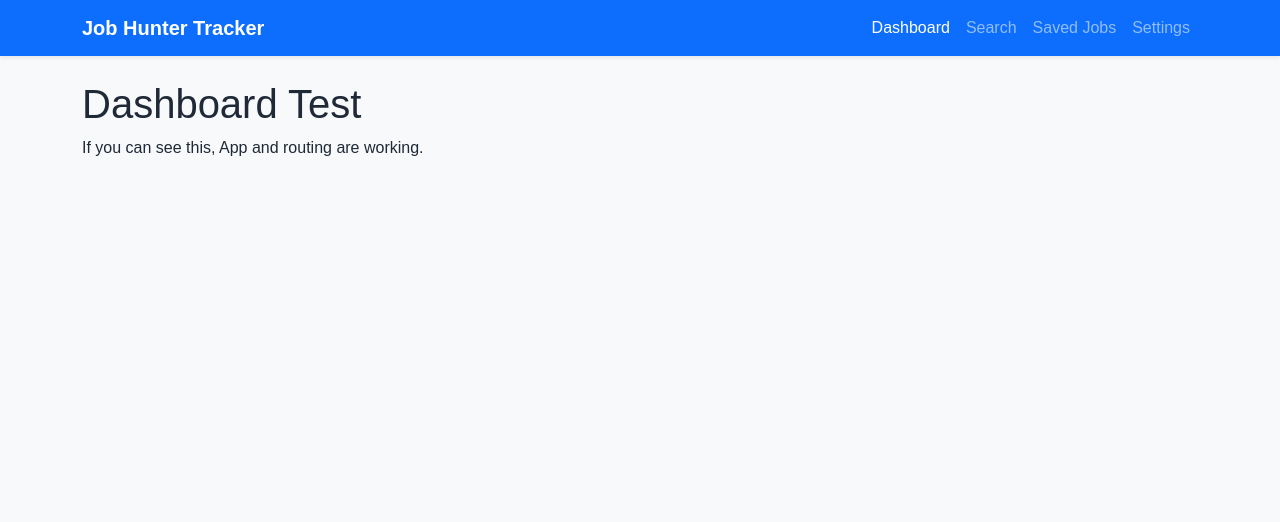
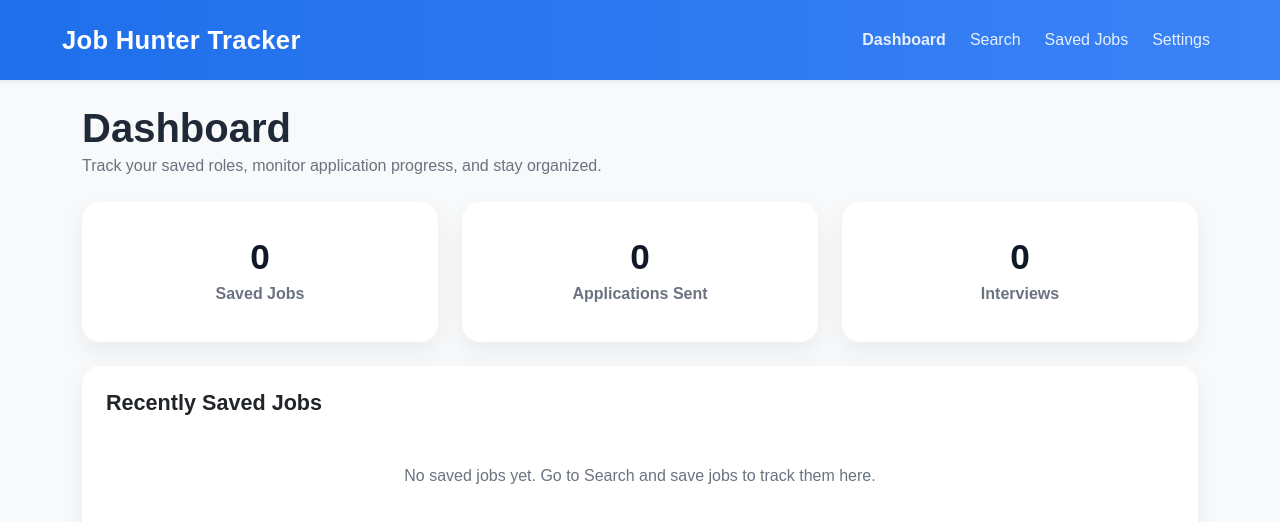
Before and after one commit to GansonKari-FS/portfolio-project-app, a React (Vite) app in the folder client/: page / in a window 1280 px wide. Shown: the top 522 px of the page. Built offline with nearby package versions, Linux system fonts and the light colour scheme.

Commit message:
fully functional app
made some major changes now all is left is the design

```diff
--- a/client/src/App.css
+++ b/client/src/App.css
@@ -1,12 +1,7 @@
-* {
-  box-sizing: border-box;
+body {
   margin: 0;
-  padding: 0;
-}
-
-body {
-  font-family: Arial, sans-serif;
-  background: #f5f7fb;
+  font-family: Arial, Helvetica, sans-serif;
+  background: #f4f7fb;
   color: #1f2937;
 }
 
@@ -14,199 +9,141 @@ a {
   text-decoration: none;
 }
 
-.app-shell {
-  min-height: 100vh;
+.navbar {
+  background: linear-gradient(90deg, #1f6feb, #3b82f6) !important;
 }
 
-.navigation {
-  background: white;
-  padding: 1.5rem 2rem;
-  border-bottom: 1px solid #e5e7eb;
-  display: flex;
-  justify-content: space-between;
-  align-items: center;
-  gap: 2rem;
-  flex-wrap: wrap;
+.navbar-brand {
+  font-size: 1.6rem;
+  letter-spacing: 0.3px;
 }
 
-.logo-area h1 {
-  color: #4f46e5;
-  margin-bottom: 0.25rem;
+.nav-link {
+  color: rgba(255, 255, 255, 0.88) !important;
+  transition: all 0.2s ease-in-out;
 }
 
-.logo-area p {
+.nav-link:hover {
+  color: #ffffff !important;
+  transform: translateY(-1px);
+}
+
+.page-shell {
+  max-width: 1180px;
+  margin: 0 auto;
+}
+
+.card {
+  border-radius: 18px !important;
+  box-shadow: 0 10px 25px rgba(15, 23, 42, 0.06) !important;
+}
+
+.stat-card {
+  min-height: 140px;
+  display: flex;
+  align-items: center;
+  justify-content: center;
+}
+
+.stat-number {
+  font-size: 2.2rem;
+  font-weight: 800;
+  line-height: 1;
+  color: #111827;
+}
+
+.stat-label {
+  color: #6b7280;
+  font-weight: 600;
+  margin-top: 8px;
+}
+
+.section-title {
+  font-size: 1.35rem;
+  font-weight: 800;
+  margin-bottom: 1rem;
+}
+
+.job-card-title {
+  font-size: 1.05rem;
+  font-weight: 700;
+  color: #111827;
+}
+
+.job-meta {
   color: #6b7280;
   font-size: 0.95rem;
 }
 
-.nav-links {
-  display: flex;
-  gap: 1rem;
-  flex-wrap: wrap;
+.badge-soft {
+  background: #e5e7eb;
+  color: #374151;
+  font-weight: 700;
+  padding: 0.45rem 0.7rem;
+  border-radius: 999px;
 }
 
-.nav-links a {
-  color: #374151;
-  font-weight: 600;
-  padding: 0.5rem 0.8rem;
-  border-radius: 10px;
+.badge-applied {
+  background: #dcfce7;
+  color: #166534;
 }
 
-.nav-links a.active {
-  background: #4f46e5;
-  color: white;
+.badge-interview {
+  background: #fef3c7;
+  color: #92400e;
 }
 
-.page-content {
-  padding: 2rem;
+.badge-saved {
+  background: #dbeafe;
+  color: #1d4ed8;
 }
 
-.page-header {
-  display: flex;
-  justify-content: space-between;
-  align-items: center;
-  margin-bottom: 1rem;
-  flex-wrap: wrap;
-  gap: 1rem;
+.empty-state {
+  padding: 2rem;
+  text-align: center;
+  color: #6b7280;
 }
 
-.page-header h2 {
-  color: #111827;
+.form-control {
+  border-radius: 12px !important;
+  padding: 0.85rem 1rem;
 }
 
-.page-header button,
-.card-actions button,
-.content-card button {
-  background: #4f46e5;
-  color: white;
-  border: none;
-  padding: 0.8rem 1rem;
-  border-radius: 10px;
-  cursor: pointer;
+.btn {
+  border-radius: 12px !important;
+  font-weight: 700 !important;
 }
 
-.page-intro {
-  margin-bottom: 1.5rem;
-  color: #4b5563;
-  line-height: 1.6;
+.btn-primary {
+  background: #1f6feb !important;
+  border-color: #1f6feb !important;
 }
 
-.stats-grid {
-  display: grid;
-  grid-template-columns: repeat(auto-fit, minmax(160px, 1fr));
-  gap: 1rem;
-  margin-bottom: 2rem;
+.btn-primary:hover {
+  background: #195ec9 !important;
+  border-color: #195ec9 !important;
 }
 
-.stat-card,
-.content-card,
-.job-card {
-  background: white;
-  border-radius: 16px;
-  box-shadow: 0 4px 14px rgba(0, 0, 0, 0.08);
+.btn-outline-secondary:hover {
+  color: white !important;
 }
 
-.stat-card {
-  padding: 1rem;
-}
-
-.stat-card h3 {
-  margin-bottom: 0.5rem;
-  color: #4f46e5;
-}
-
-.stat-card p {
-  font-size: 1.5rem;
-  font-weight: bold;
-}
-
-.content-card {
-  padding: 1.5rem;
-  line-height: 1.7;
-  margin-bottom: 1rem;
-}
-
-.content-card h3 {
-  margin-bottom: 1rem;
-}
-
-.content-card ul {
-  padding-left: 1.2rem;
-}
-
-.job-grid {
-  display: grid;
-  grid-template-columns: repeat(auto-fit, minmax(280px, 1fr));
-  gap: 1rem;
-}
-
-.job-card {
-  padding: 1rem;
-  display: flex;
-  gap: 1rem;
-}
-
-.job-avatar {
-  width: 70px;
-  height: 70px;
-  border-radius: 50%;
-}
-
-.company {
-  font-weight: bold;
-}
-
-.status-badge {
-  display: inline-block;
-  margin-bottom: 0.5rem;
-  padding: 0.25rem 0.6rem;
-  border-radius: 999px;
-  background: #ede9fe;
-  color: #6d28d9;
-  font-size: 0.8rem;
-}
-
-.job-content {
-  flex: 1;
-}
-
-.card-actions {
-  display: flex;
-  gap: 0.75rem;
-  margin-top: 1rem;
-  flex-wrap: wrap;
-}
-
-.content-card input {
-  width: 100%;
-  max-width: 320px;
-  padding: 0.75rem;
-  margin: 0.75rem 0 1rem;
-  border: 1px solid #d1d5db;
-  border-radius: 10px;
-}
-
-.saved-job-list {
-  list-style: none;
-  padding-left: 0;
-}
-
-.saved-job-list li {
-  padding: 0.5rem 0;
+.list-divider {
   border-bottom: 1px solid #e5e7eb;
 }
 
-@media (max-width: 640px) {
-  .page-content {
-    padding: 1rem;
+.hero-note {
+  color: #6b7280;
+  margin-top: -6px;
+  margin-bottom: 1.5rem;
+}
+
+@media (max-width: 768px) {
+  .navbar-brand {
+    font-size: 1.25rem;
   }
 
-  .navigation {
-    padding: 1rem;
-  }
-
-  .job-card {
-    flex-direction: column;
-    align-items: flex-start;
+  .stat-number {
+    font-size: 1.8rem;
   }
 }
--- a/client/src/components/Navigation.jsx
+++ b/client/src/components/Navigation.jsx
@@ -3,21 +3,46 @@ import { NavLink } from "react-router-dom";
 
 function Navigation() {
   return (
-    <nav className="navbar navbar-expand-lg navbar-dark bg-primary shadow-sm">
-      <div className="container">
-        <span className="navbar-brand fw-bold">Job Hunter Tracker</span>
+    <nav className="navbar navbar-expand-lg navbar-dark shadow-sm py-3">
+      <div className="container page-shell">
+        <NavLink className="navbar-brand fw-bold" to="/">
+          Job Hunter Tracker
+        </NavLink>
 
-        <div className="navbar-nav ms-auto">
-          <NavLink className="nav-link" to="/">
+        <div className="navbar-nav ms-auto gap-lg-2">
+          <NavLink
+            to="/"
+            className={({ isActive }) =>
+              isActive ? "nav-link fw-bold text-warning" : "nav-link"
+            }
+          >
             Dashboard
           </NavLink>
-          <NavLink className="nav-link" to="/search">
+
+          <NavLink
+            to="/search"
+            className={({ isActive }) =>
+              isActive ? "nav-link fw-bold text-warning" : "nav-link"
+            }
+          >
             Search
           </NavLink>
-          <NavLink className="nav-link" to="/saved">
+
+          <NavLink
+            to="/saved"
+            className={({ isActive }) =>
+              isActive ? "nav-link fw-bold text-warning" : "nav-link"
+            }
+          >
             Saved Jobs
           </NavLink>
-          <NavLink className="nav-link" to="/settings">
+
+          <NavLink
+            to="/settings"
+            className={({ isActive }) =>
+              isActive ? "nav-link fw-bold text-warning" : "nav-link"
+            }
+          >
             Settings
           </NavLink>
         </div>
--- a/client/src/pages/Dashboard.jsx
+++ b/client/src/pages/Dashboard.jsx
@@ -1,10 +1,84 @@
-import React from "react";
+import React, { useEffect, useState } from "react";
+import { getSavedJobs } from "../utils/storage";
 
 function Dashboard() {
+  const [jobs, setJobs] = useState([]);
+
+  useEffect(() => {
+    setJobs(getSavedJobs());
+  }, []);
+
+  const saved = jobs.length;
+  const applied = jobs.filter((job) => job.status === "Applied").length;
+  const interviews = jobs.filter((job) => job.status === "Interview").length;
+
+  const getBadgeClass = (status) => {
+    if (status === "Applied") return "badge-soft badge-applied";
+    if (status === "Interview") return "badge-soft badge-interview";
+    return "badge-soft badge-saved";
+  };
+
   return (
-    <div>
-      <h1>Dashboard Test</h1>
-      <p>If you can see this, App and routing are working.</p>
+    <div className="page-shell">
+      <h1 className="fw-bold mb-2">Dashboard</h1>
+      <p className="hero-note">
+        Track your saved roles, monitor application progress, and stay
+        organized.
+      </p>
+
+      <div className="row g-4 mb-4">
+        <div className="col-md-4">
+          <div className="card border-0 p-4 text-center stat-card">
+            <div>
+              <div className="stat-number">{saved}</div>
+              <div className="stat-label">Saved Jobs</div>
+            </div>
+          </div>
+        </div>
+
+        <div className="col-md-4">
+          <div className="card border-0 p-4 text-center stat-card">
+            <div>
+              <div className="stat-number">{applied}</div>
+              <div className="stat-label">Applications Sent</div>
+            </div>
+          </div>
+        </div>
+
+        <div className="col-md-4">
+          <div className="card border-0 p-4 text-center stat-card">
+            <div>
+              <div className="stat-number">{interviews}</div>
+              <div className="stat-label">Interviews</div>
+            </div>
+          </div>
+        </div>
+      </div>
+
+      <div className="card border-0 p-4">
+        <h4 className="section-title">Recently Saved Jobs</h4>
+
+        {jobs.length === 0 ? (
+          <div className="empty-state">
+            No saved jobs yet. Go to Search and save jobs to track them here.
+          </div>
+        ) : (
+          jobs.slice(0, 5).map((job, index) => (
+            <div
+              key={job.id}
+              className={
+                index !== jobs.slice(0, 5).length - 1
+                  ? "mb-3 pb-3 list-divider"
+                  : "mb-1"
+              }
+            >
+              <h6 className="job-card-title mb-1">{job.title}</h6>
+              <p className="job-meta mb-2">{job.company_name}</p>
+              <span className={getBadgeClass(job.status)}>{job.status}</span>
+            </div>
+          ))
+        )}
+      </div>
     </div>
   );
 }
--- a/client/src/pages/SavedJobs.jsx
+++ b/client/src/pages/SavedJobs.jsx
@@ -13,27 +13,37 @@ function SavedJobs() {
     setJobs(getSavedJobs());
   };
 
+  const getBadgeClass = (status) => {
+    if (status === "Applied") return "badge-soft badge-applied";
+    if (status === "Interview") return "badge-soft badge-interview";
+    return "badge-soft badge-saved";
+  };
+
   return (
-    <div>
-      <h1 className="fw-bold mb-4">Saved Jobs</h1>
+    <div className="page-shell">
+      <h1 className="fw-bold mb-2">Saved Jobs</h1>
+      <p className="hero-note">
+        Manage your saved jobs, track your progress, and stay organized.
+      </p>
 
       {jobs.length === 0 ? (
-        <div className="alert alert-info">
-          No saved jobs yet. Go to the Search page and save some!
+        <div className="empty-state">
+          No saved jobs yet. Go to Search and save some!
         </div>
       ) : (
         <div className="row g-4">
           {jobs.map((job) => (
             <div key={job.id} className="col-md-6 col-lg-4">
-              <div className="card shadow-sm border-0 p-3 h-100 d-flex flex-column">
-                <h5 className="fw-semibold">{job.title}</h5>
+              <div className="card border-0 p-4 h-100 d-flex flex-column">
+                <h5 className="job-card-title mb-1">{job.title}</h5>
 
-                <p className="text-muted mb-1">{job.company_name}</p>
+                <p className="job-meta mb-2">{job.company_name}</p>
 
-                <p className="small">
-                  <strong>Status:</strong>{" "}
-                  <span className="badge bg-secondary">{job.status}</span>
-                </p>
+                <div className="mb-3">
+                  <span className={getBadgeClass(job.status)}>
+                    {job.status}
+                  </span>
+                </div>
 
                 <div className="mt-auto d-flex flex-column gap-2">
                   <Link
```
Also changed, not shown: client/src/components/DashboardStats.jsx (deleted, +0 -27 lines), client/src/pages/SearchJobs.jsx (+13 -10 lines).
